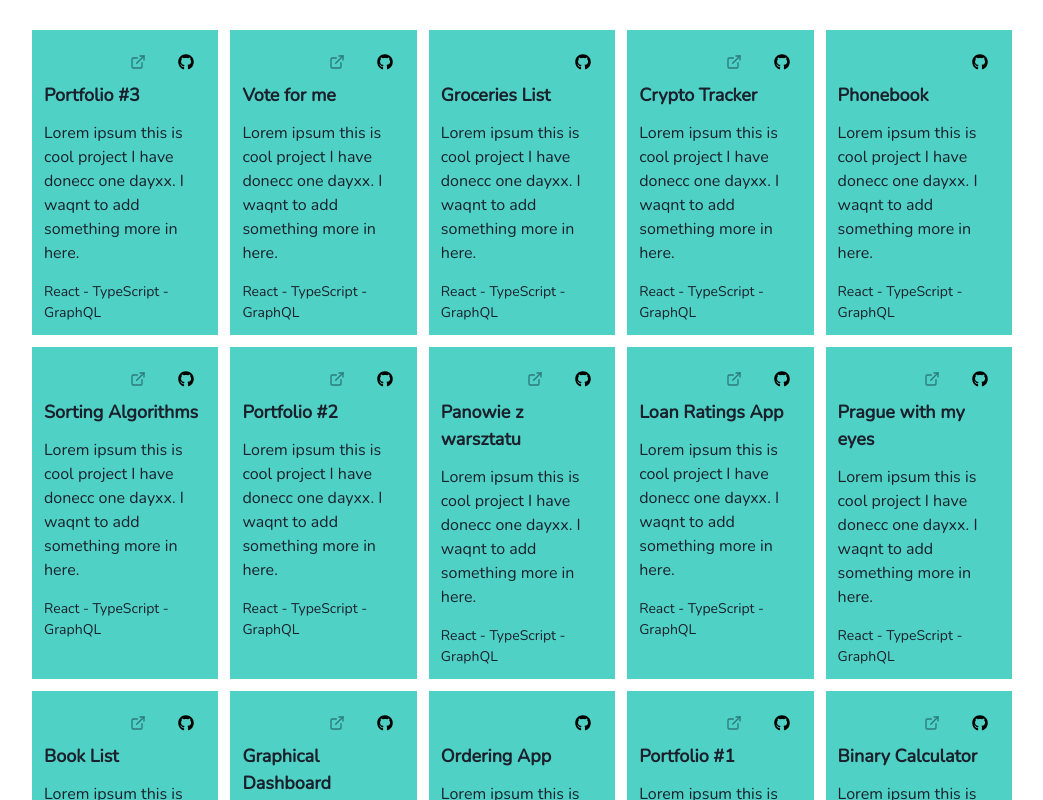
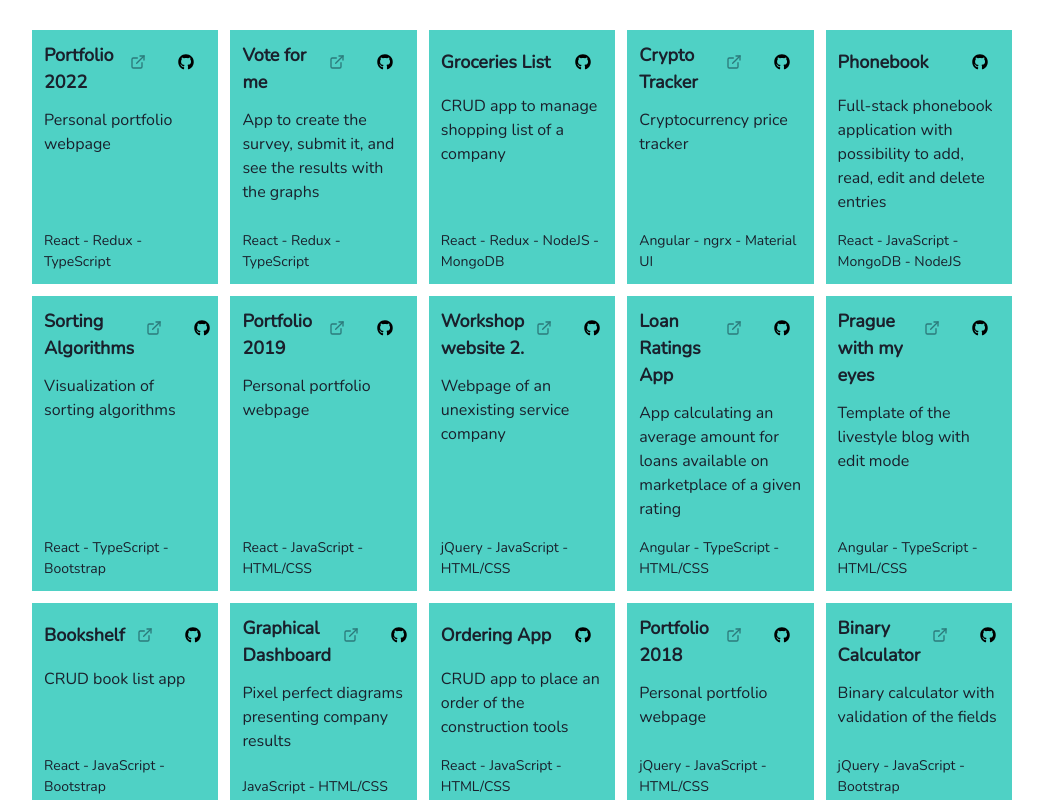
Before and after one commit to wroclawianka/portfolio, a React (Create React App) app: page / in a window 1280 px wide. Shown: the part 820-1620 px from the top of the page, without its empty margins (118-1161 px from the left). Built offline with nearby package versions, Linux system fonts and the light colour scheme.

Commit message:
projects styling experiments

```diff
--- a/src/components/projects/projects.component.tsx
+++ b/src/components/projects/projects.component.tsx
@@ -1,4 +1,4 @@
-import { Box, Grid, GridItem, Icon, IconButton, Image, Link, Text, useMultiStyleConfig } from '@chakra-ui/react';
+import { Box, Flex, Grid, GridItem, Icon, IconButton, Image, Link, Text, useMultiStyleConfig } from '@chakra-ui/react';
 import { projects } from '../../constants/projects';
 import { ExternalLinkIcon } from '@chakra-ui/icons'
 
@@ -8,9 +8,13 @@ export const Projects = () => {
   return (
     <Grid sx={style.root}>
 
-      {projects.map(({ title, webpage, repo, stack }) => (
+      {projects.map(({ title, webpage, repo, description, stack }) => (
         <GridItem key={title}>
           <Box sx={style.project}>
+            <Flex flexDirection="column" justifyContent="space-between" height="100%">
+              <Box>
+                <Flex sx={style.flex}>
+                  <Text alignSelf={"center"} fontWeight="bold" fontSize='lg'>{title}</Text>
                   <Grid sx={style.buttons}>
                     {webpage ? <Link href={webpage}>
                       <IconButton
@@ -36,10 +40,16 @@ export const Projects = () => {
                         </Icon>} />
                     </Link>
                   </Grid>
+                </Flex>
 
-            <Text fontWeight="bold" pb={3} fontSize='lg'>{title}</Text>
-            <Text>{'Lorem ipsum this is cool project I have donecc one dayxx. I waqnt to add something more in here.'}</Text>
-            <Text pt={4} fontSize='sm'>React - TypeScript - GraphQL</Text>
+
+                <Text>{description}</Text>
+              </Box>
+              <Box>
+                <Text pt={4} fontSize='sm'>{stack}</Text>
+              </Box>
+            </Flex>
+
           </Box>
         </GridItem>
       ))}
--- a/src/components/projects/projects.theme.ts
+++ b/src/components/projects/projects.theme.ts
@@ -8,6 +8,10 @@ export const projectsTheme = {
         gridTemplateColumns: "repeat(auto-fit, minmax(min(100%, max(100px, 100%/6)), 1fr))",
         gap: '3',
         fontFamily: '"Nunito", sans-serif',
+      },
+      flex: {
+        justifyContent: "space-between",
+        pb: 3,
       },
       buttons: {
         // p: 2,
--- a/src/constants/projects.ts
+++ b/src/constants/projects.ts
@@ -2,119 +2,131 @@ import { project } from "../types";
 
 export const projects: project[] = [
     {
-        title: "Portfolio #3",
+        title: "Portfolio 2022",
         webpage: "https://wroclawianka.github.io/portfolio-ts/",
         repo: "https://github.com/wroclawianka/portfolio-ts",
-        stack: ['REACT', 'REDUX', 'TS', 'HTML/CSS'],
-        label: 'React & Redux',
+        stack: 'React - Redux - TypeScript',
+        description: 'Personal portfolio webpage',
         year: '2022',
     },
     {
         title: "Vote for me",
         webpage: "https://wroclawianka.github.io/vote-for-me/",
         repo: "https://github.com/wroclawianka/vote-for-me",
-        stack: ['REACT', 'REDUX', 'TS', 'HTML/CSS'],
-        label: 'React & Redux',
+        stack: 'React - Redux - TypeScript',
+        description: 'App to create the survey, submit it, and see the results with the graphs',
         year: '2022',
     },
     {
         title: "Groceries List",
         repo: "https://github.com/wroclawianka/groceries-app",
         yt: 'https://youtu.be/r-y8D6FmHk0',
-        stack: ['REACT', 'REDUX', 'NODEJS', 'MONGO', 'MATERIAL UI', 'HTML/CSS'],
+        stack: 'React - Redux - NodeJS - MongoDB',
+        description: 'CRUD app to manage shopping list of a company',
         year: '2020',
     },
     {
         title: "Crypto Tracker",
         webpage: 'https://wroclawianka.github.io/crypto-tracker',
         repo: "https://github.com/wroclawianka/crypto-tracker",
-        stack: ['ANGULAR', 'NGRX', 'MATERIAL UI', 'HTML/CSS'],
-        label: 'Angular & ngrx',
+        stack: 'Angular - ngrx - Material UI',
+        description: 'Cryptocurrency price tracker',
         year: '2020',
     },
     {
         title: "Phonebook",
         repo: "https://github.com/wroclawianka/phonebook",
         yt: 'https://youtu.be/UWDnyAftJW4',
-        stack: ['REACT', 'JS', 'MONGO', 'NODEJS', 'MATERIAL UI', 'HTML/CSS'],
-        label: 'React & NodeJS',
+        stack: 'React - JavaScript - MongoDB - NodeJS',
+        description: 'Full-stack phonebook application with possibility to add, read, edit and delete entries',
         year: '2019',
     },
     {
         title: "Sorting Algorithms",
         webpage: 'https://sorting-algorithms-app.netlify.com/',
         repo: 'https://github.com/wroclawianka/sorting',
-        stack: ['REACT', 'TS', 'HTML/CSS', 'BOOTSTRAP'],
+        description: 'Visualization of sorting algorithms',
+        stack: 'React - TypeScript - Bootstrap',
         year: '2019',
     },
     {
-        title: "Portfolio #2",
+        title: "Portfolio 2019",
         webpage: "https://wroclawianka.github.io/portfolio",
         repo: "https://github.com/wroclawianka/portfolio",
-        stack: ['REACT', 'JS', 'HTML/CSS'],
+        stack: 'React - JavaScript - HTML/CSS',
+        description: 'Personal portfolio webpage',
         year: '2019',
     },
     {
-        title: "Panowie z warsztatu",
+        title: "Workshop website 2.",
         webpage: 'https://wroclawianka.github.io/workshop-modern/',
         repo: 'https://github.com/wroclawianka/workshop-modern',
-        stack: ['JQUERY', 'JS', 'HTML/CSS'],
+        description: 'Webpage of an unexisting service company',
+        stack: 'jQuery - JavaScript - HTML/CSS',
         year: '2018',
     },
     {
         title: "Loan Ratings App",
         webpage: 'https://wroclawianka.github.io/loan-ratings-app/',
         repo: 'https://github.com/wroclawianka/loan-ratings-app',
-        stack: ['ANGULAR', 'TS', 'HTML/CSS'],
+        description: 'App calculating an average amount for loans available on marketplace of a given rating',
+        stack: 'Angular - TypeScript - HTML/CSS',
         year: '2018',
     },
     {
         title: "Prague with my eyes",
         webpage: 'https://praha-blog.netlify.com/',
         repo: 'https://github.com/wroclawianka/BlogApi/tree/master/Blog2.0/blog2.0',
-        stack: ['ANGULAR', 'TS', 'HTML/CSS'],
+        stack: 'Angular - TypeScript - HTML/CSS',
+        description: 'Template of the livestyle blog with edit mode',
         year: '2018',
     },
     {
-        title: "Book List",
+        title: "Bookshelf",
         webpage: 'https://book-list-dorota-zelga.netlify.com/',
         repo: 'https://github.com/wroclawianka/book-list-assignment',
-        stack: ['REACT', 'JS', 'HTML/CSS', 'BOOTSTRAP'],
+        description: "CRUD book list app",
+        stack: 'React - JavaScript - Bootstrap',
         year: '2018',
     },
     {
         title: "Graphical Dashboard",
         webpage: 'https://graphical-dashboard.netlify.com/',
         repo: 'https://github.com/wroclawianka/graphical-dashboard',
-        stack: ['JS', 'HTML/CSS'],
+        description: 'Pixel perfect diagrams presenting company results',
+        stack: 'JavaScript - HTML/CSS',
         year: '2018',
     },
     {
         title: "Ordering App",
         repo: 'https://github.com/wroclawianka/ordering-assignment',
         yt: 'https://youtu.be/-aCDjMuvmGE',
-        stack: ['REACT', 'JS', 'HTML/CSS'],
+        description: 'CRUD app to place an order of the construction tools',
+        stack: 'React - JavaScript - HTML/CSS',
         year: '2018',
     },
     {
-        title: "Portfolio #1",
+        title: "Portfolio 2018",
         webpage: "https://wroclawianka.github.io/portfolio-2018/",
         repo: "https://github.com/wroclawianka/portfolio-2018",
-        stack: ['JQUERY', 'JS', 'HTML/CSS'],
+        description: 'Personal portfolio webpage',
+        stack: 'jQuery - JavaScript - HTML/CSS',
         year: '2018',
     },
     {
         title: "Binary Calculator",
         webpage: 'https://wroclawianka.github.io/binary-calculator/',
         repo: 'https://github.com/wroclawianka/binary-calculator',
-        stack: ['JQUERY', 'JS', 'BOOTSTRAP', 'HTML/CSS'],
+        description: 'Binary calculator with validation of the fields',
+        stack: 'jQuery - JavaScript - Bootstrap',
         year: '2018',
     },
     {
-        title: "Workshop Website",
+        title: "Workshop Website 1.",
         webpage: 'https://wroclawianka.github.io/car-service-webpage/',
         repo: 'https://github.com/wroclawianka/car-service-webpage',
-        stack: ['JQUERY', 'JS', 'HTML/CSS'],
+        description: 'Webpage of an unexisting service company',
+        stack: 'jQuery - JavaScript - HTML/CSS',
         year: '2018',
     },
 ];
--- a/src/types/project.type.ts
+++ b/src/types/project.type.ts
@@ -1,8 +1,9 @@
 export type project = {
     title: string,
     repo: string,
-    stack: string[],
+    stack: string,
     year: string,
+    description: string,
     webpage?: string,
     yt?: string,
     label?: string,
```
Lines whose indentation alone changed are shown as unchanged.
